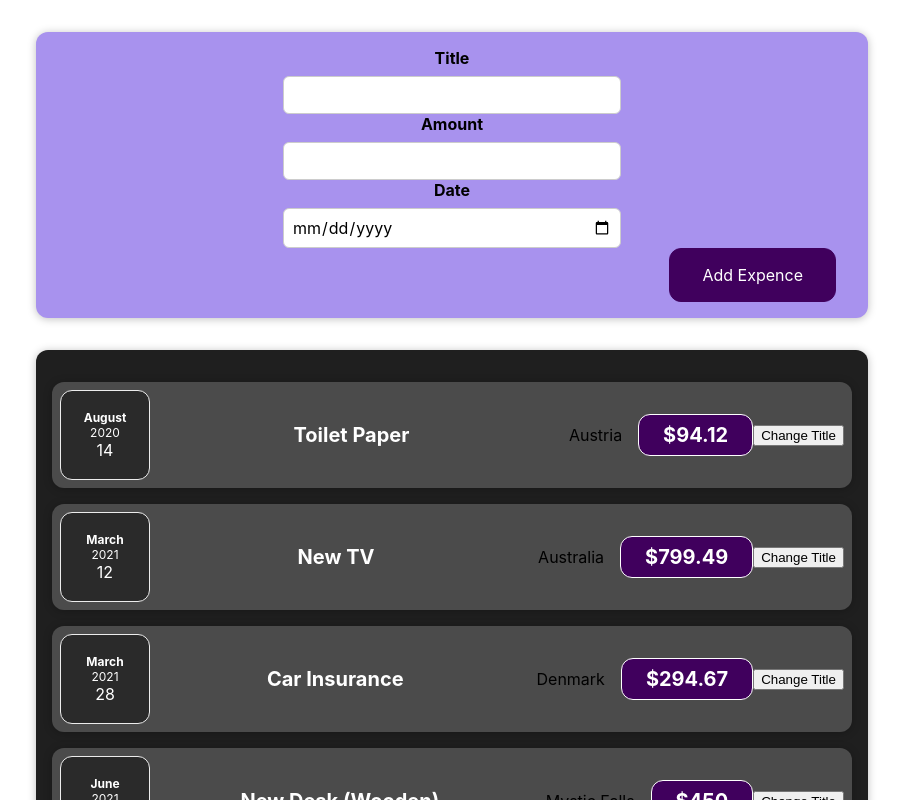
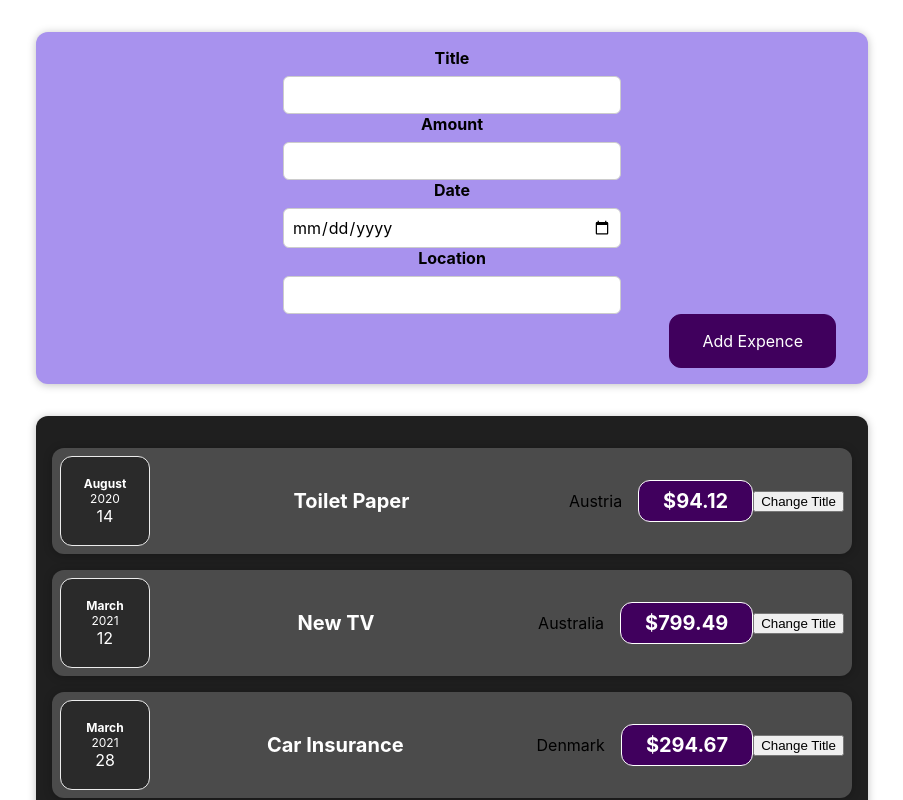
Before and after one commit to FerozShaik96/ExpenseTracker_Basic, a React (Create React App) app: page / in a window 1280 px wide. Shown: the top 800 px of the page, without its empty margins (188-1091 px from the left). Built offline with nearby package versions, Linux system fonts and the light colour scheme.

Commit message:
Passing data from child to parent

```diff
--- a/src/App.js
+++ b/src/App.js
@@ -5,7 +5,6 @@ import Expenses from "./components/Expenses/Expenses";
 function App() {
   return (
     <div className="App">
-      <NewExpense />
       <Expenses></Expenses>
     </div>
   );
--- a/src/components/Expenses/Expenses.js
+++ b/src/components/Expenses/Expenses.js
@@ -1,6 +1,7 @@
 import ExpenseItem from "./ExpenseItem";
 import Card from "../UI/Card";
 import "./Expenses.css";
+import NewExpense from "../NewExpence/NewExpenses";
 function Expenses() {
   const expenses = [
     {
@@ -39,7 +40,12 @@ function Expenses() {
       LocationOfExpenditure: "New Orliance ",
     },
   ];
+  const addExpenseHandler = (expenses) => {
+    console.log(expenses);
+  };
   return (
+    <div>
+      <NewExpense onAddExpenses={addExpenseHandler} />
       <Card className="expenses">
         {expenses.map((expense, key) => {
           return (
@@ -54,6 +60,7 @@ function Expenses() {
           );
         })}
       </Card>
+    </div>
   );
 }
 export default Expenses;
--- a/src/components/NewExpence/ExpenseForm.js
+++ b/src/components/NewExpence/ExpenseForm.js
@@ -1,9 +1,10 @@
 import "./ExpenseForm.css";
 import React, { useState } from "react";
-const ExpenseForm = () => {
+const ExpenseForm = (props) => {
   const [enteredTitle, setEnteredTitle] = useState("");
   const [enteredAmount, setEnteredAmount] = useState("");
   const [entereDate, setEnteredDate] = useState("");
+  const [enterLocation, setEnteredLocation] = useState("");
 
   const titleChangeHandler = (event) => {
     setEnteredTitle(event.target.value);
@@ -14,7 +15,9 @@ const ExpenseForm = () => {
   const dateChangeHandler = (event) => {
     setEnteredDate(event.target.value);
   };
-
+  const locationChangehandler = (event) => {
+    setEnteredLocation(event.target.value);
+  };
   //2nd way of doing
 
   // const [userInput, setUserInput] = useState({
@@ -69,11 +72,13 @@ const ExpenseForm = () => {
       title: enteredTitle,
       amount: enteredAmount,
       date: new Date(entereDate),
+      location: enterLocation,
     };
-    console.log(ExpenceData);
+    props.onSaveExpenses(ExpenceData);
     setEnteredTitle("");
     setEnteredAmount("");
     setEnteredDate("");
+    setEnteredLocation("");
   };
   return (
     <form onSubmit={submitHandler}>
@@ -106,6 +111,14 @@ const ExpenseForm = () => {
             onChange={dateChangeHandler}
           />
         </div>
+        <div className="new-expense__control">
+          <label>Location</label>
+          <input
+            type="text"
+            value={enterLocation}
+            onChange={locationChangehandler}
+          />
+        </div>
       </div>
       <div className="new-expense__actions">
         <button type="submit">Add Expence</button>
--- a/src/components/NewExpence/NewExpenses.js
+++ b/src/components/NewExpence/NewExpenses.js
@@ -1,9 +1,17 @@
 import "./NewExpense.css";
 import ExpenseForm from "./ExpenseForm";
-function NewExpense() {
+function NewExpense(props) {
+  const saveExpensesDataHandler = (enteredExpensesData) => {
+    const expensesData = {
+      ...enteredExpensesData,
+      id: Math.random().toString(),
+    };
+    // console.log(expensesData);
+    props.onAddExpenses(expensesData);
+  };
   return (
     <div className="new-expense">
-      <ExpenseForm />
+      <ExpenseForm onSaveExpenses={saveExpensesDataHandler} />
     </div>
   );
 }
```
Lines whose indentation alone changed are shown as unchanged.
